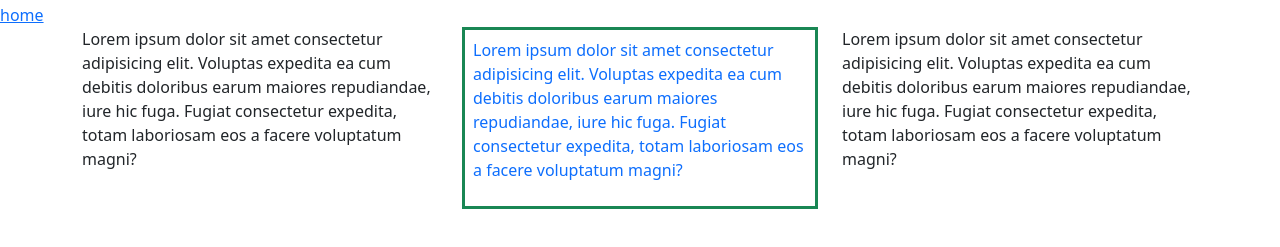
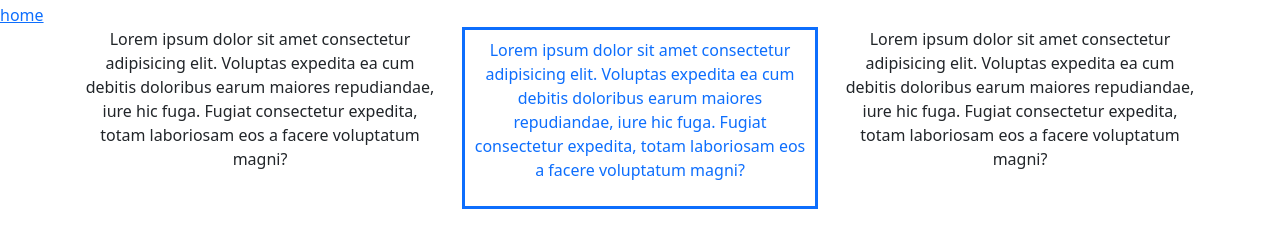
Before and after one commit to cind6/Bootsrap-Examples, a plain HTML site: page index.html in a window 1280 px wide. Shown: the part 53-300 px from the top of the page. Drawn offline with nearby package versions, Linux system fonts and the light colour scheme; files that its build step writes are made by us from their sources.

Commit message:
styled the index page

```diff
--- a/index.html
+++ b/index.html
@@ -22,15 +22,15 @@
         <div class="container">
         <div class="row">
         <div class="col-md">
-           <p>Lorem ipsum dolor sit amet consectetur adipisicing elit. Voluptas expedita ea cum debitis doloribus earum maiores repudiandae, iure hic fuga. Fugiat consectetur expedita, totam laboriosam eos a facere voluptatum magni?</p>
+           <p class="text-lg-center text-sm-left">Lorem ipsum dolor sit amet consectetur adipisicing elit. Voluptas expedita ea cum debitis doloribus earum maiores repudiandae, iure hic fuga. Fugiat consectetur expedita, totam laboriosam eos a facere voluptatum magni?</p>
         </div>
         <div class="col-md">
-            <div class="border border-3 border-success p-2 mb-2">
-            <p class="text-primary">Lorem ipsum dolor sit amet consectetur adipisicing elit. Voluptas expedita ea cum debitis doloribus earum maiores repudiandae, iure hic fuga. Fugiat consectetur expedita, totam laboriosam eos a facere voluptatum magni?</p>
+            <div class="border border-3 border-primary p-2 mb-2">
+            <p class="text-primary text-lg-center text-sm-left">Lorem ipsum dolor sit amet consectetur adipisicing elit. Voluptas expedita ea cum debitis doloribus earum maiores repudiandae, iure hic fuga. Fugiat consectetur expedita, totam laboriosam eos a facere voluptatum magni?</p>
         </div>
         </div>
         <div class="col-md">
-           <p>Lorem ipsum dolor sit amet consectetur adipisicing elit. Voluptas expedita ea cum debitis doloribus earum maiores repudiandae, iure hic fuga. Fugiat consectetur expedita, totam laboriosam eos a facere voluptatum magni?</p>
+           <p class="text-lg-center text-sm-left">Lorem ipsum dolor sit amet consectetur adipisicing elit. Voluptas expedita ea cum debitis doloribus earum maiores repudiandae, iure hic fuga. Fugiat consectetur expedita, totam laboriosam eos a facere voluptatum magni?</p>
         </div>
 
 
```
